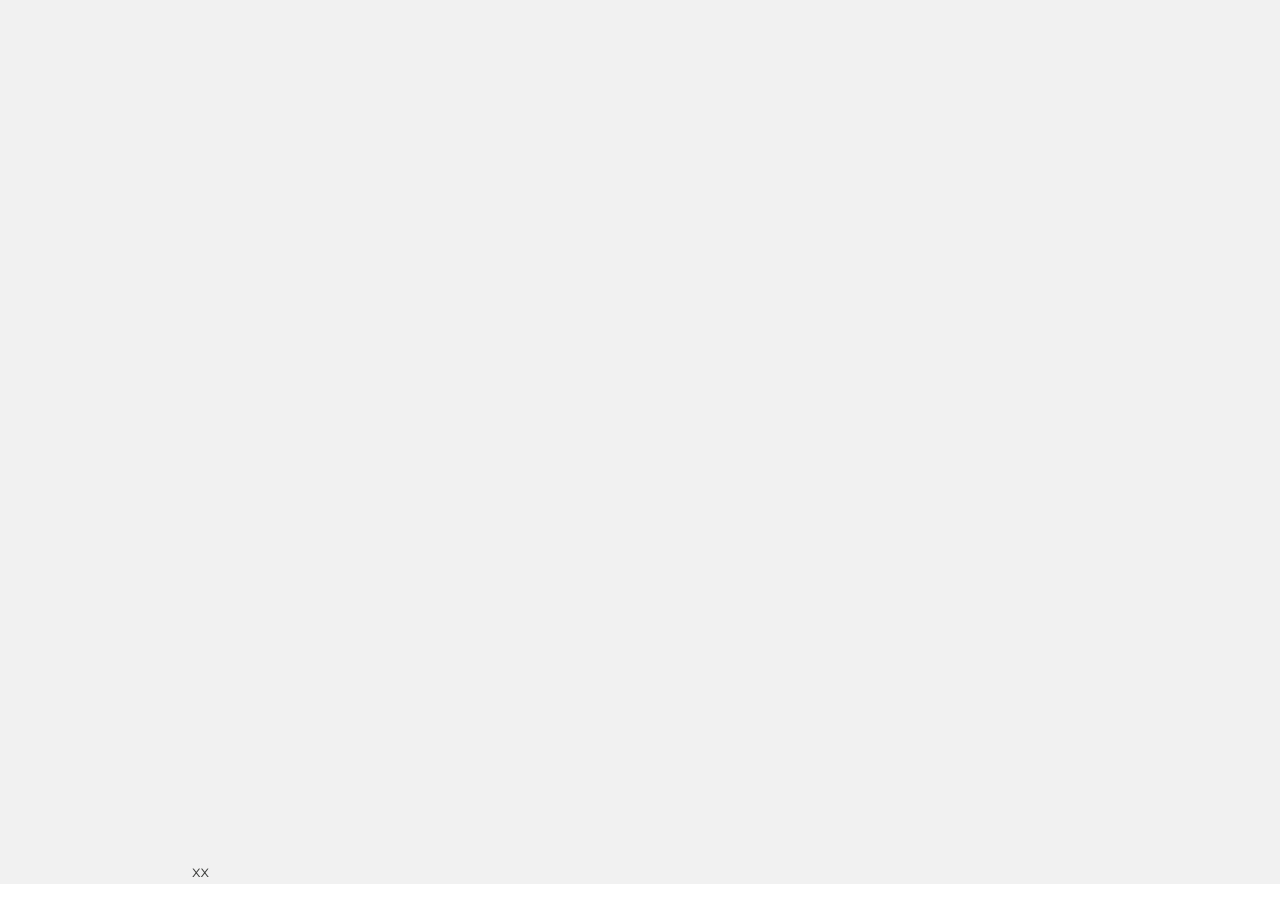
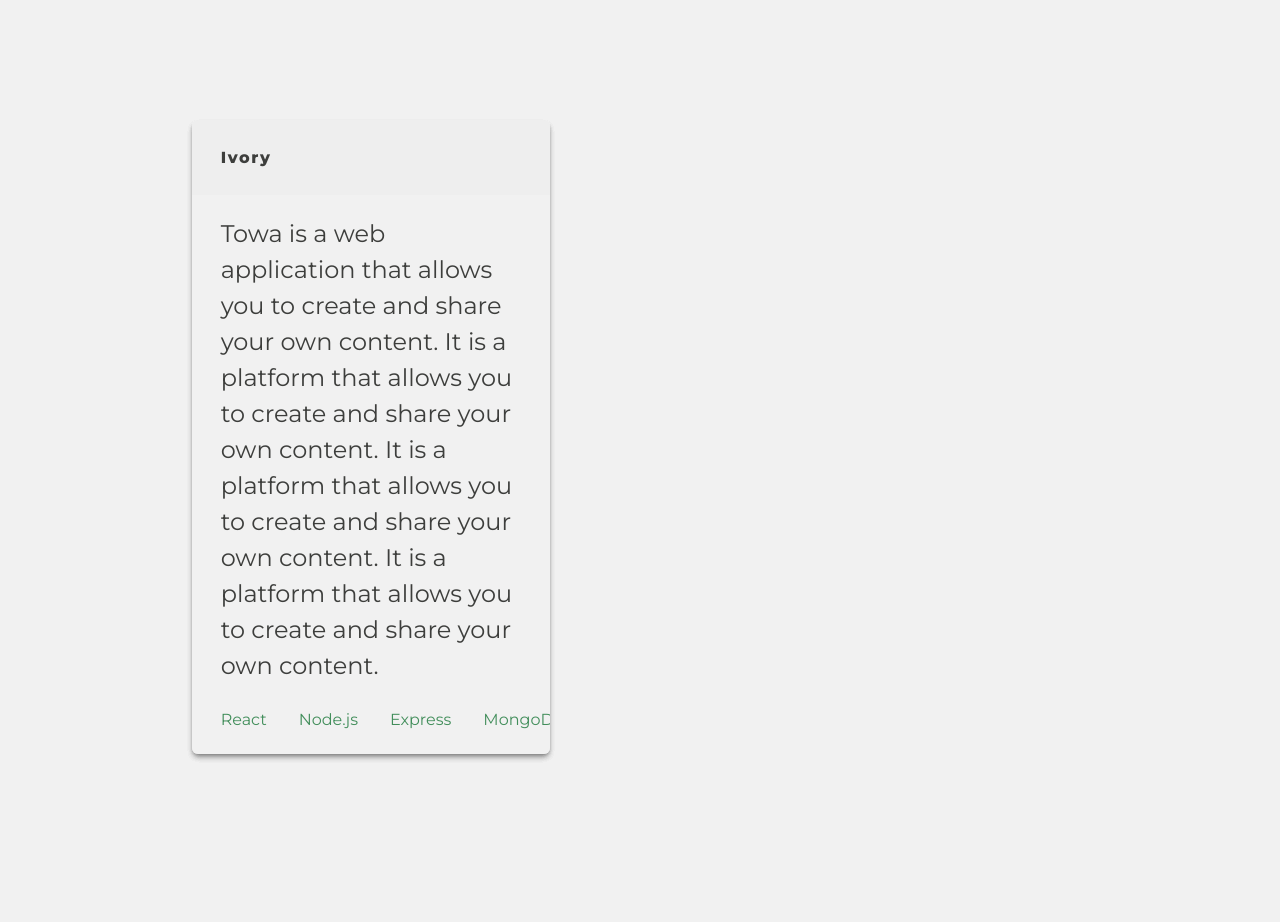
Before and after one commit to B-a-r-r/B-a-r-r.github.io, a React (Vite) app: page / in a window 1280 px wide. Shown: the part 1680-2602 px from the top of the page. Before the commit the page ends 2564 px from the top, so only its background shows below. Built offline with nearby package versions, Linux system fonts and the light colour scheme; a web font is replaced by a local one; what tailwind-hamburgers would draw is missing.

Commit message:
project carrousel

```diff
--- a/src/App.tsx
+++ b/src/App.tsx
@@ -1,5 +1,5 @@
 import styles from "./style";
-import { Navbar, Hero, About, Footer, Form, ProjectsCarrousel, Skills, Retex } from "./components";
+import { Navbar, Hero, About, Footer, Form, ProjectsCarrousel, Skills } from "./components";
 
 function App() {
   return (
@@ -68,7 +68,6 @@ function App() {
         >
 
           <ProjectsCarrousel />
-          xx
 
         </div>
 
--- a/src/assets/index.tsx
+++ b/src/assets/index.tsx
@@ -8,6 +8,7 @@ import mail_icon from "./mail_icon.svg";
 import sysiphus from "./sysiphus.png";
 import about_portrait from "./about_portrait.jpg";
 import sysiphus_rotated from "./sysiphus_rotated.png";
+import atlas_pi from "./atlas_pi.png";
 
 export {
   about_portrait,
@@ -20,4 +21,5 @@ export {
   mail_icon,
   sysiphus,
   sysiphus_rotated,
+  atlas_pi,
 };
--- a/src/components/Card.tsx
+++ b/src/components/Card.tsx
@@ -1,18 +1,92 @@
-import React from 'react'
+import styles from '../style'
 
 interface CardProps {
-    icon: string;
+    id: string;
     title: string;
     content: string;
-    index: number;
+    tags: string[];
 }
 
-const Card: React.FC<CardProps> = () => (
-    <div className=
-        {`
-        `}
-    >
-    </div>
-)
+const Card: React.FC<CardProps> = ({ id, title, content, tags }) => {
+    return (
+        <div id={id}
+            className={`
+                absolute
+                w-[40%]
+                h-fit
+                color-primary
+                flex
+                flex-col
+                shadow-md
+                rounded-md
+                overflow-hidden
+            `}
+        >
 
-export default Card
+            <header id="card-header"
+                className={`
+                    w-full
+                    color-secondary
+                    ${styles.flexStart}
+                    ${styles.cardHeading}
+                    px-[8%]
+                    cursor-pointer
+                `}
+            >
+
+                <h1 id="card-title"
+                    className={`
+                    `}
+                >
+                    {title}
+                </h1>
+
+            </header>
+
+            <div id='card-body'
+                className={`
+                    w-full
+                    ${styles.flexCenter}
+                    flex-col
+                    space-y-6
+                    px-[8%]
+                    py-[6%]
+                `}
+            >
+
+                <p id="card-text"
+                    className={`
+                        text-[150%]
+                        cursor-pointer
+                    `}
+                >
+                    {content}
+                </p>
+
+                <div id='card-tags'
+                    className={`
+                        w-full
+                        flex
+                        flex-row
+                        space-x-8
+                    `}
+                >
+                    {tags.map((tag) => (
+                        <a id={`tag-${tag}`}
+                            className={`
+                                text-[--light-color-tertiary]
+                                cursor-pointer
+                            `}
+                        >
+                            {tag}
+                        </a>
+                    ))}
+                </div>
+
+            </div>
+
+        </div>
+    );
+}
+
+export default Card;
--- a/src/components/ProjectsCarrousel.tsx
+++ b/src/components/ProjectsCarrousel.tsx
@@ -1,15 +1,59 @@
-import styles from '../style'
-import { layout } from '../style'
+import { sliderProjects } from "../constants"
+import Card from "./Card"
+import { layout } from "../style"
+import { atlas_pi } from "../assets"
 
 
 function ProjectsCarrousel() {
   return (
-    <section id="projects-carrousel"
-      className=
-      {`
+    <section id='carrousel-section'
+      className={`
+        w-full
+        h-screen
         ${layout.section}
       `}
     >
+      <div id="cards-container"
+        className={`
+          relative
+          w-full
+          h-full
+          flex
+          flex-row
+          overflow-visible
+        `}
+      >
+
+        {sliderProjects.map((project) => (
+          <Card
+            id={project.id}
+            title={project.title}
+            content={project.content}
+            tags={project.tags}
+          />
+        ))}
+
+      </div>
+
+      <div id="image-container"
+        className={`
+          relative
+        `}
+      >
+
+        <img id="atlas-pi"
+          src={atlas_pi}
+          alt="atlas"
+          className={`
+            absolute
+            top-0
+            right-0
+            h-[100%]
+            z-10
+          `}
+        />
+
+      </div>
 
     </section>
   )
--- a/src/components/index.tsx
+++ b/src/components/index.tsx
@@ -8,5 +8,6 @@ import Skills from "./Skills";
 import ParticlesEffect from "./ParticlesEffect";
 import Retex from "./Retex.tsx";
 import DropdownButton from "./DropdownButton";
+import Card from "./Card";
 
-export { Navbar, Hero, About, Footer, Form, ProjectsCarrousel, Skills, ParticlesEffect, Retex, DropdownButton };
+export { Card, Navbar, Hero, About, Footer, Form, ProjectsCarrousel, Skills, ParticlesEffect, Retex, DropdownButton };
--- a/src/constants/index.tsx
+++ b/src/constants/index.tsx
@@ -113,3 +113,30 @@ export const socialMedia = [
     link: "https://www.linkedin.com/clement-barriere",
   },
 ];
+
+export const sliderProjects = [
+  {
+    id: "1",
+    title: "LEMON",
+    content: "Towa is a web application that allows you to create and share your own content. It is a platform that allows you to create and share your own content. It is a platform that allows you to create and share your own content. It is a platform that allows you to create and share your own content.",
+    tags: ["React", "Node.js", "Express", "MongoDB"],
+  },
+  {
+    id: "2",
+    title: "Ornag",
+    content: "Towa is a web application that allows you to create and share your own content. It is a platform that allows you to create and share your own content. It is a platform that allows you to create and share your own content. It is a platform that allows you to create and share your own content.",
+    tags: ["React", "Node.js", "Express", "MongoDB"],
+  },
+  {
+    id: "3",
+    title: "Mango",
+    content: "Towa is a web application that allows you to create and share your own content. It is a platform that allows you to create and share your own content. It is a platform that allows you to create and share your own content. It is a platform that allows you to create and share your own content.",
+    tags: ["React", "Node.js", "Express", "MongoDB"],
+  },
+  {
+    id: "4",
+    title: "Ivory",
+    content: "Towa is a web application that allows you to create and share your own content. It is a platform that allows you to create and share your own content. It is a platform that allows you to create and share your own content. It is a platform that allows you to create and share your own content.",
+    tags: ["React", "Node.js", "Express", "MongoDB"],
+  }
+];
--- a/src/style.tsx
+++ b/src/style.tsx
@@ -27,6 +27,12 @@ const styles = {
     xxl:text-[180%]  \
     leading-[40px]  \
     tracking-wide",
+
+  cardHeading: " \
+    font-primary-bold \
+    xxl:text-[150%]  \
+    leading-[75px]  \
+    tracking-widest",
 
   /* Elements are centered => |A B C| */
   flexCenter: "flex justify-center items-center",
```
Also changed, not shown: src/assets/atlas_pi.jpg (added), src/assets/atlas_pi.png (added).
